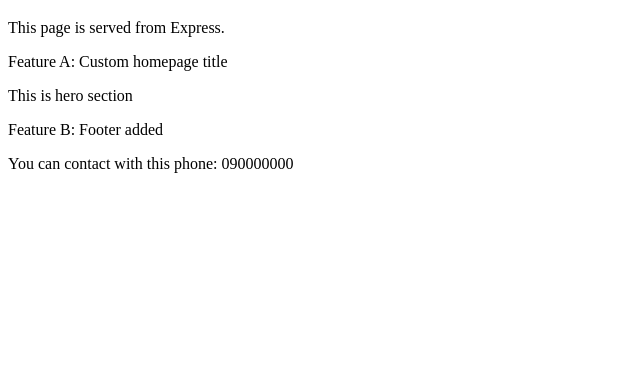
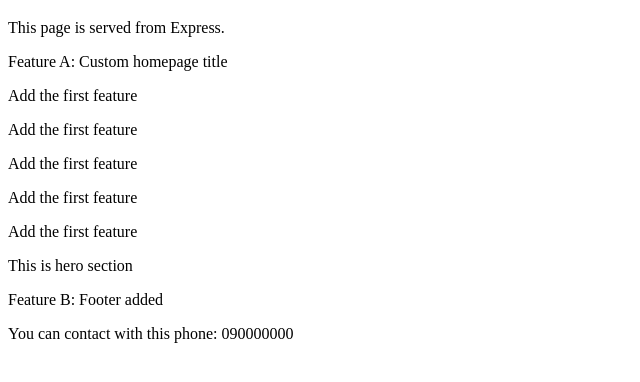
Before and after one commit to chernetManaye/github-workflow, a website: page public/index.html in a window 1280 px wide. Shown: the part 62-444 px from the top of the page, without its empty margins (0-640 px from the left). Drawn offline with Linux system fonts and the light colour scheme.

Commit message:
feat: add feature a

```diff
--- a/public/index.html
+++ b/public/index.html
@@ -8,6 +8,11 @@
     <p>This page is served from Express.</p>
 
     <p>Feature A: Custom homepage title</p>
+    <p>Add the first feature</p>
+    <p>Add the first feature</p>
+    <p>Add the first feature</p>
+    <p>Add the first feature</p>
+    <p>Add the first feature</p>
     <section>This is hero section</section>
     <footer>
       <p>Feature B: Footer added</p>
```
